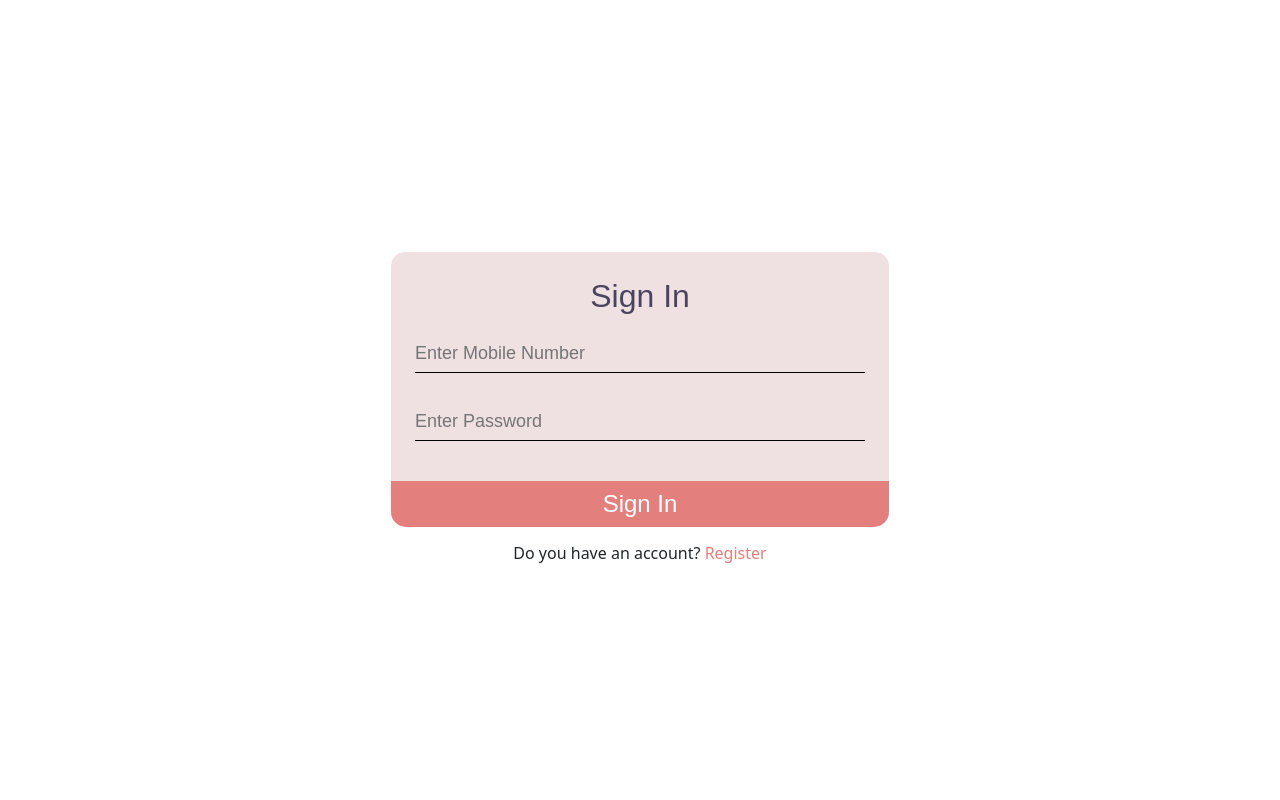
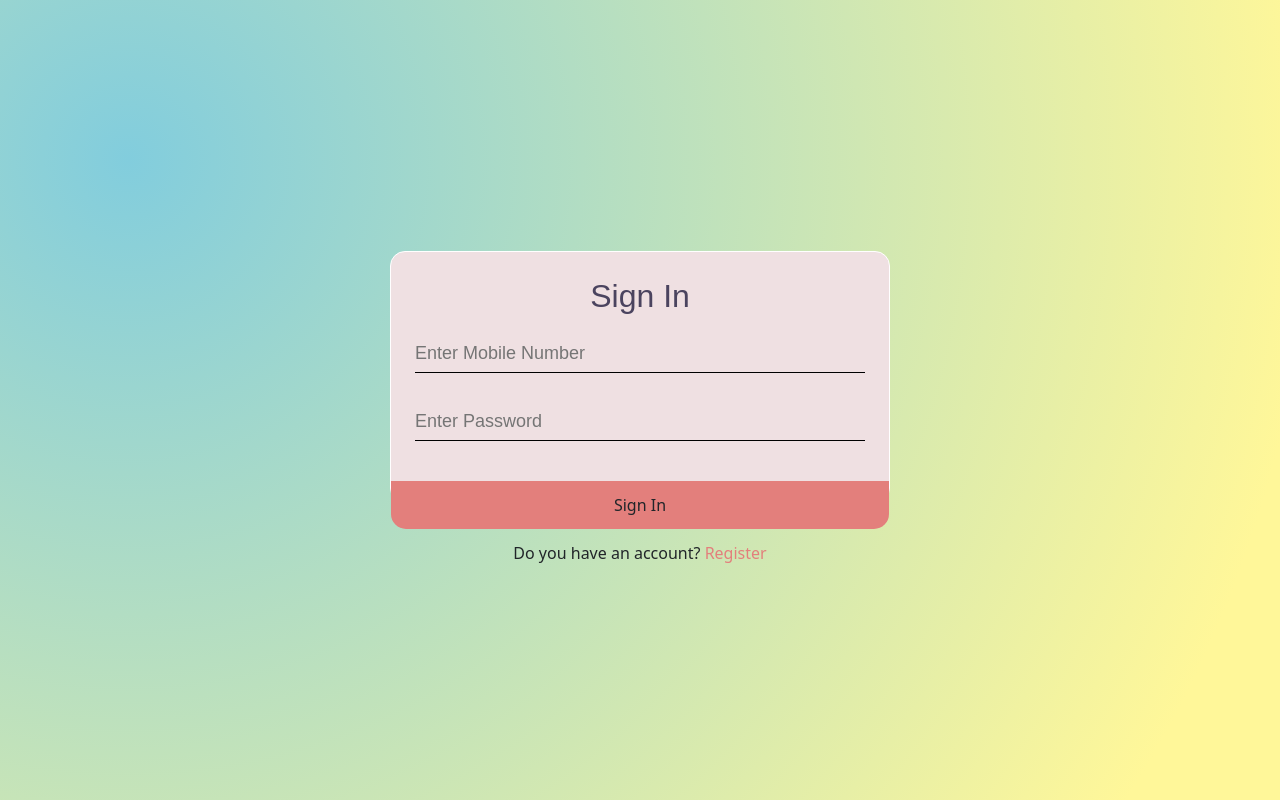
Before and after one commit to excelr-projs/paisa-bhej-fe, a React (Vite) app: page / in a window 1280 px wide. Built offline with nearby package versions, Linux system fonts and the light colour scheme.

Commit message:
Login Commit

```diff
--- a/src/App.jsx
+++ b/src/App.jsx
@@ -24,8 +24,6 @@ function App() {
           <Route path="/createaccount" element={<CreateAccountForm />} />
           <Route path="/transaction" element={<TransactionComponent />} />
           <Route path='/update' element={<UpdateCostumer/>}/>
-
-
           <Route path="/wallet/" element={<Wallet />}/>
           <Route path="getbalance" element={<GetBalance />} />
           <Route path="createwallet" element={<CreateWallet />} />
--- a/src/index.css
+++ b/src/index.css
@@ -28,7 +28,7 @@ body {
   place-items: center;
   min-width: 320px;
   min-height: 100vh;
-}
+  background: radial-gradient(circle at 10% 20%, rgb(130, 205, 221) 0%, rgb(255, 247, 153) 90%);}
 
 h1 {
   font-size: 3.2em;
--- a/src/pages/login.jsx
+++ b/src/pages/login.jsx
@@ -72,7 +72,7 @@ function Login() {
 
 
                         <div id="loginicon">
-                        <button type="submit" classname="btn">Sign In</button>
+                        <button type="submit" className="btn">Sign In</button>
                         </div>
                     </form>
 
```
